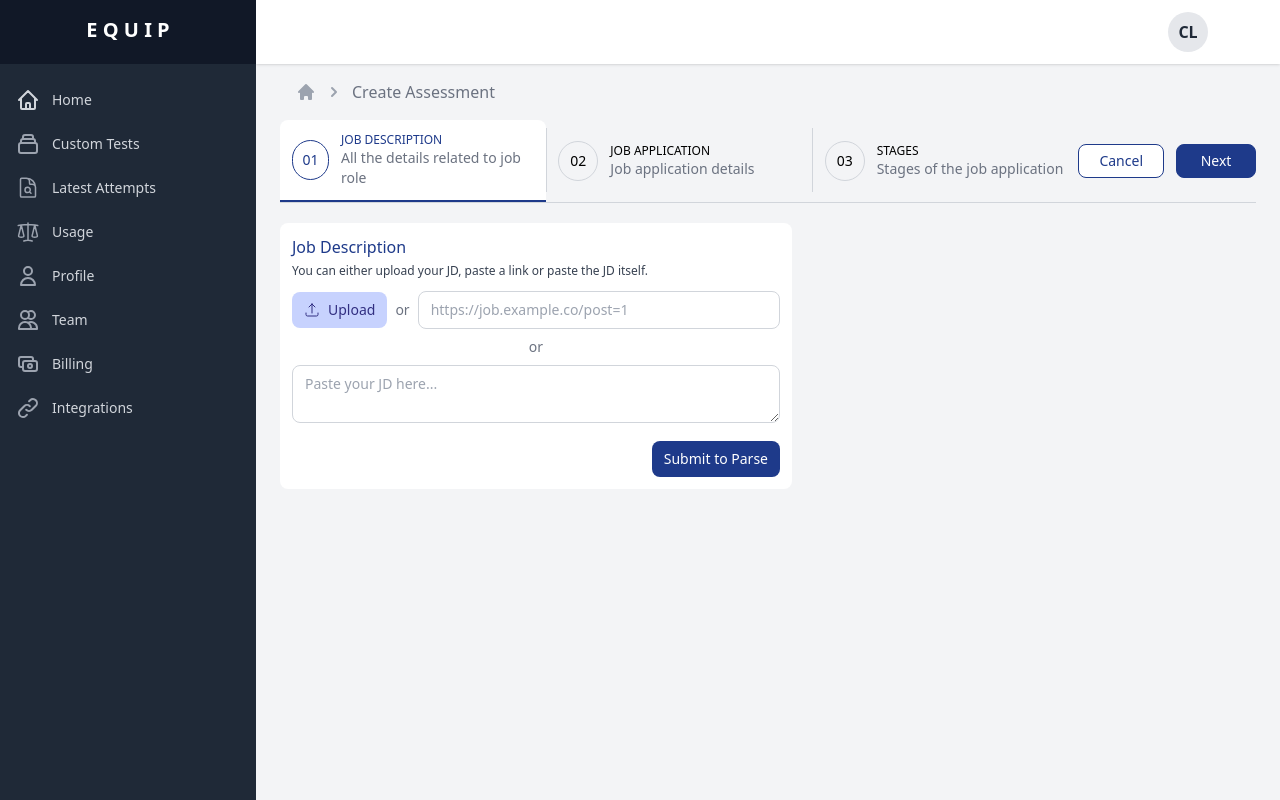
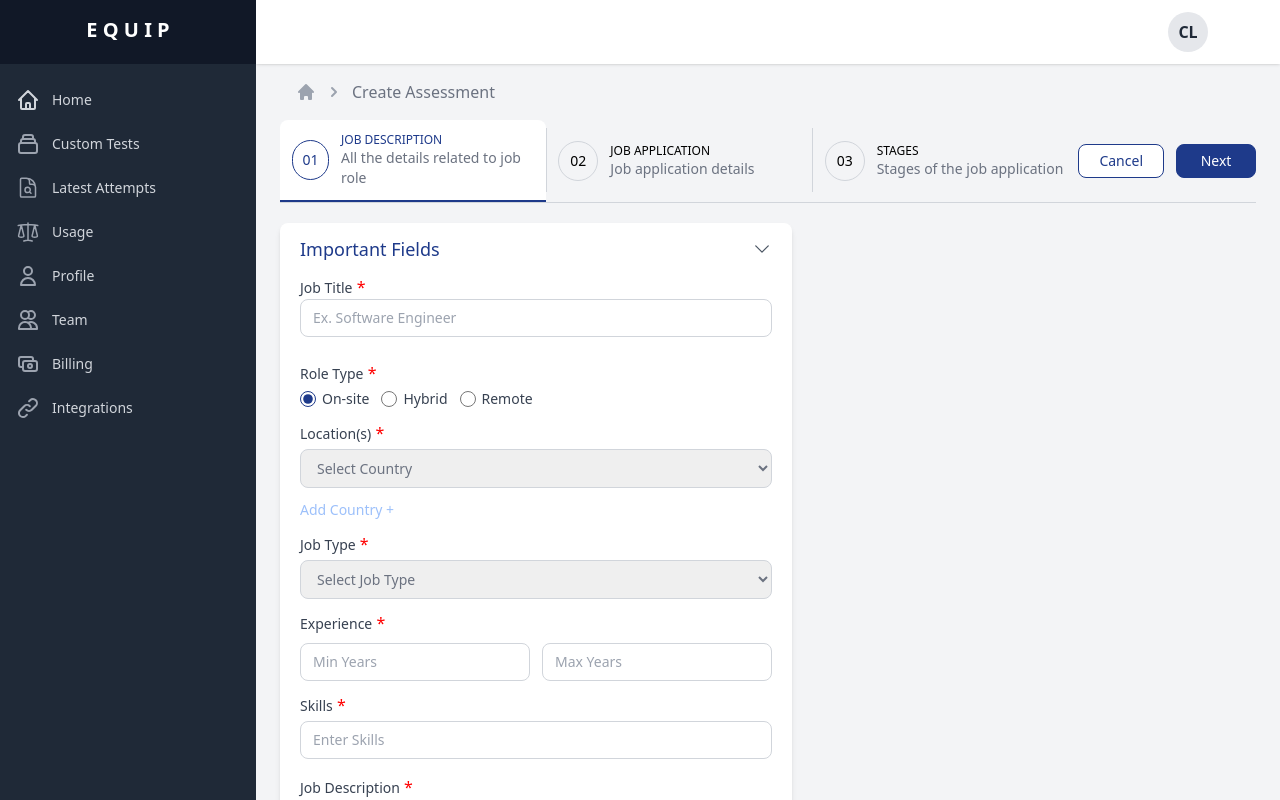
Before and after one commit to jibranjan/tanstack-form, a React (Vite) app: page / in a window 1280 px wide. Shown: the top 800 px of the page. Built offline with nearby package versions, Linux system fonts and the light colour scheme.

Commit message:
add stages tab

```diff
--- a/src/CreateJobPostForm.tsx
+++ b/src/CreateJobPostForm.tsx
@@ -6,9 +6,9 @@ import OtherFields from "./job-description-tab/OtherFields.tsx"
 import JobApplication from "./job-application-tab/JobApplication.tsx"
 import JobCreationTabs from "./JobCreationTabs.tsx"
 import JdUpload from "./job-description-tab/JdUpload.tsx"
-
+import Stages from "./stages-tab/Stages.tsx"
 function CreateJobPostForm() {
-    const allowJdUpload = true;
+    const allowJdUpload = false;
 
     const [activeTab, setActiveTab] = useState(0)
     const [uploadedTab, setUploadedTab] = useState(-1)
@@ -49,9 +49,9 @@ function CreateJobPostForm() {
                 }}
             >
                 {/* Important Fields */}
-                <div className="flex flex-col gap-10">
+                <div>
                     {activeTab === 0 && (
-                        <>
+                        <div className="flex flex-col gap-10">
                             {allowJdUpload && !jdSubmitted && (
                                 <JdUpload form={form} setJdSubmitted={setJdSubmitted} />
                             )}
@@ -66,11 +66,15 @@ function CreateJobPostForm() {
                                     </FieldAccordion>
                                 </>
                             )}
-                        </>
+                        </div>
                     )}
 
                     {activeTab === 1 && (
                         <JobApplication form={form} />
+                    )}
+
+                    {activeTab === 2 && (
+                        <Stages form={form} />
                     )}
 
                 </div>
```
